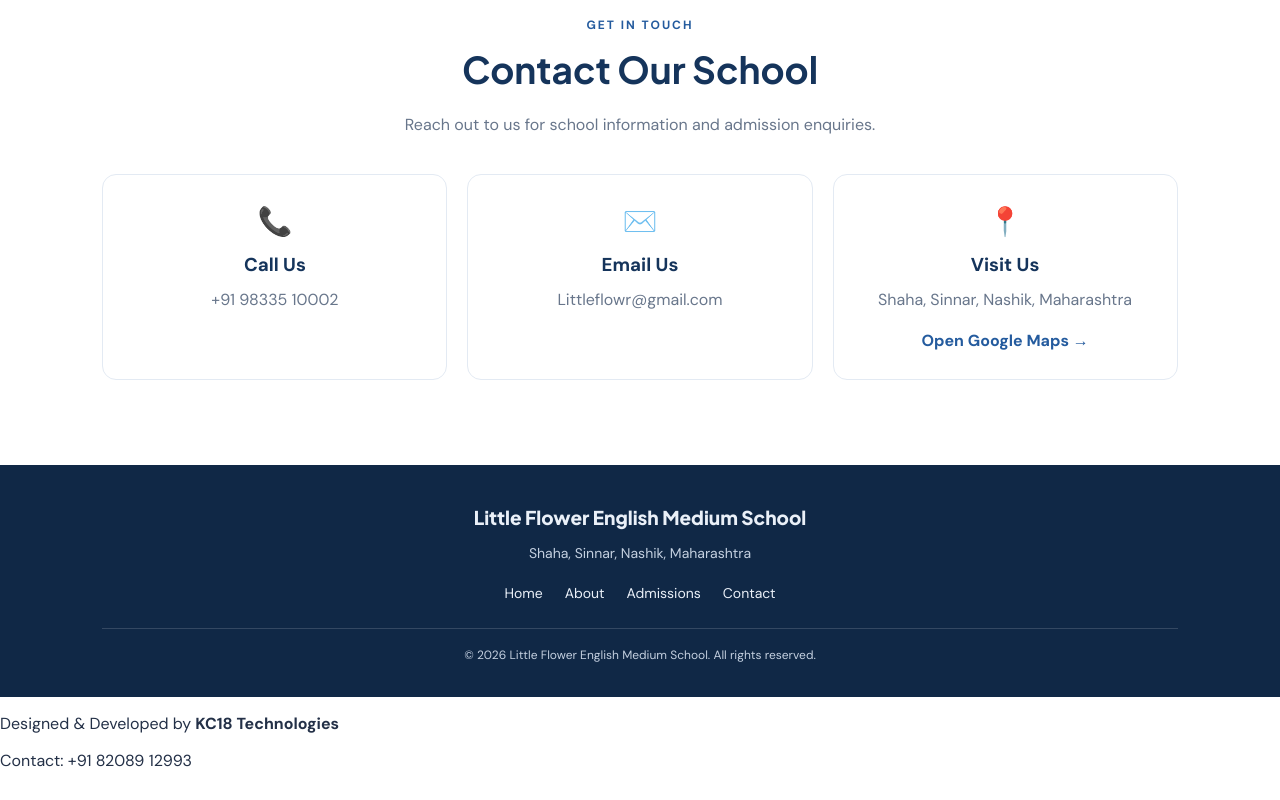
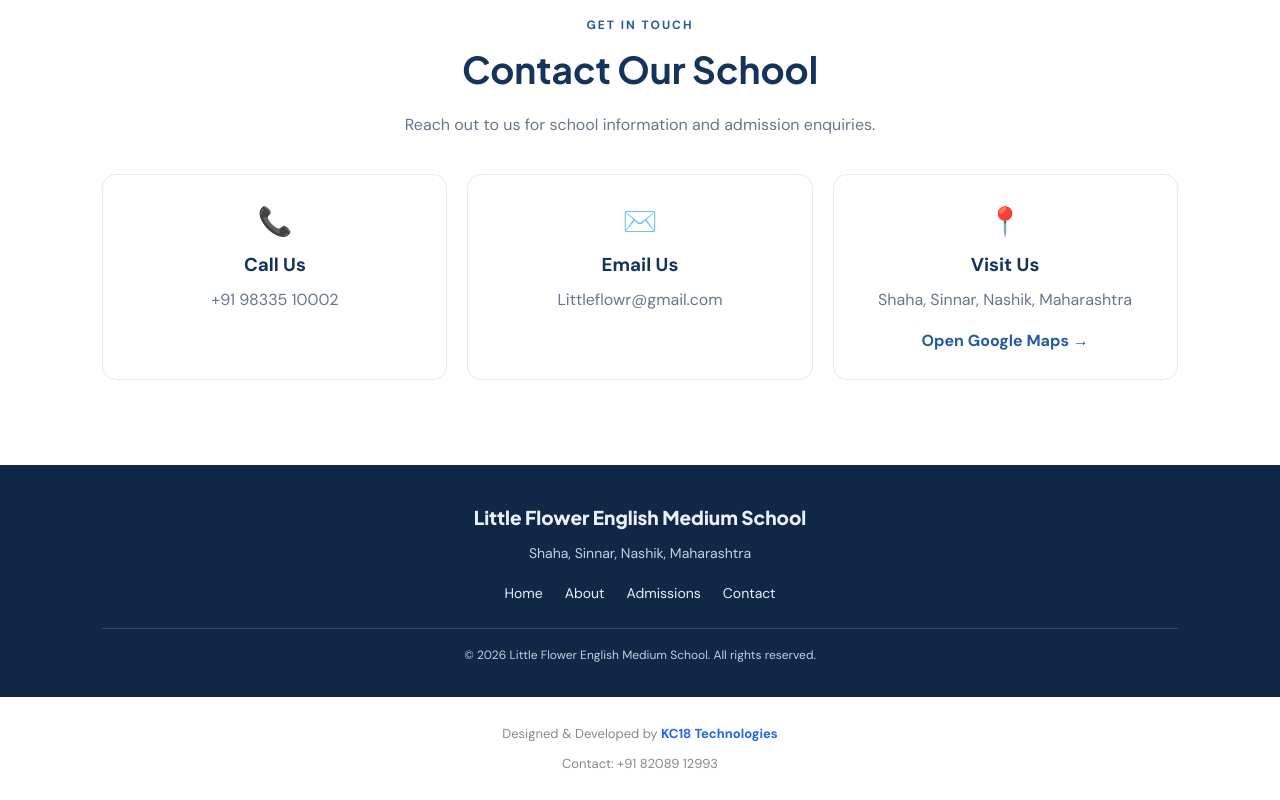
Before and after one commit to krushnachandre18/Little-Flower-, a React (Vite) app in the folder school-website/: page / in a window 1280 px wide. Shown: the part 3682-4482 px from the top of the page. Built offline with nearby package versions, Linux system fonts and the light colour scheme.

Commit message:
Add developer credit styles to App.css

```diff
--- a/school-website/src/App.css
+++ b/school-website/src/App.css
@@ -575,3 +575,22 @@ textarea {
   height: 100%;
   object-fit: contain;
 }
+.developer-credit {
+  text-align: center;
+  padding: 15px 10px;
+  font-size: 13px;
+  color: #888;
+}
+
+.developer-credit strong {
+  color: #2563eb;
+}
+
+.developer-credit a {
+  color: inherit;
+  text-decoration: none;
+}
+
+.developer-credit a:hover {
+  color: #2563eb;
+}
```
